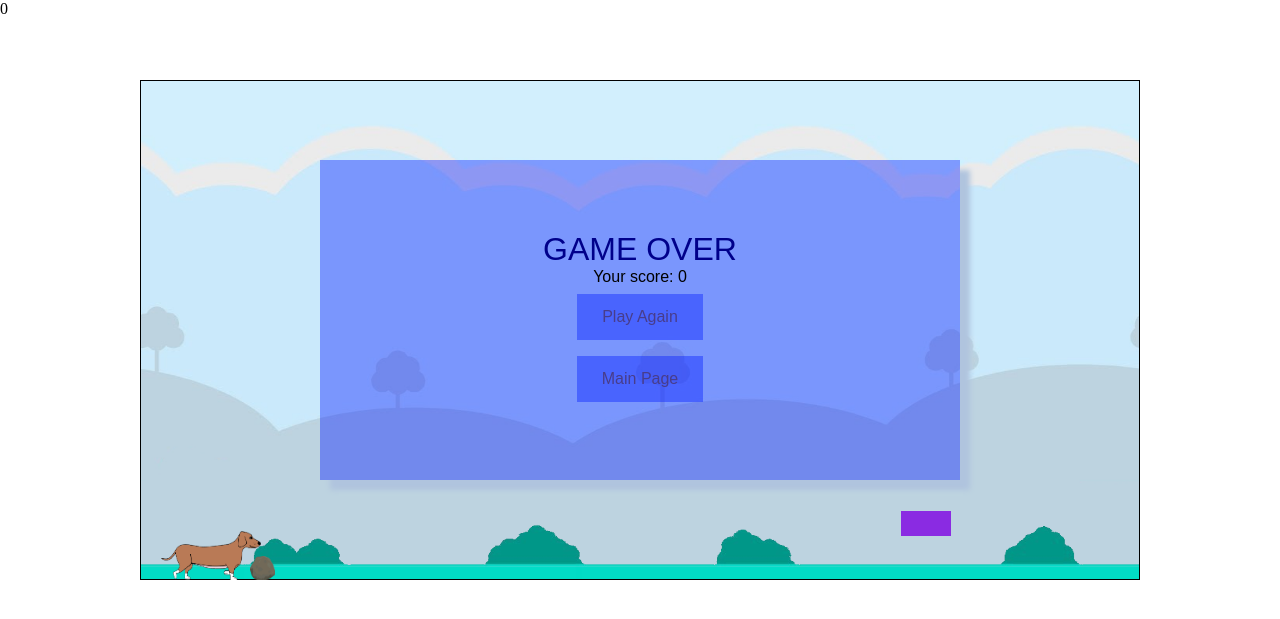
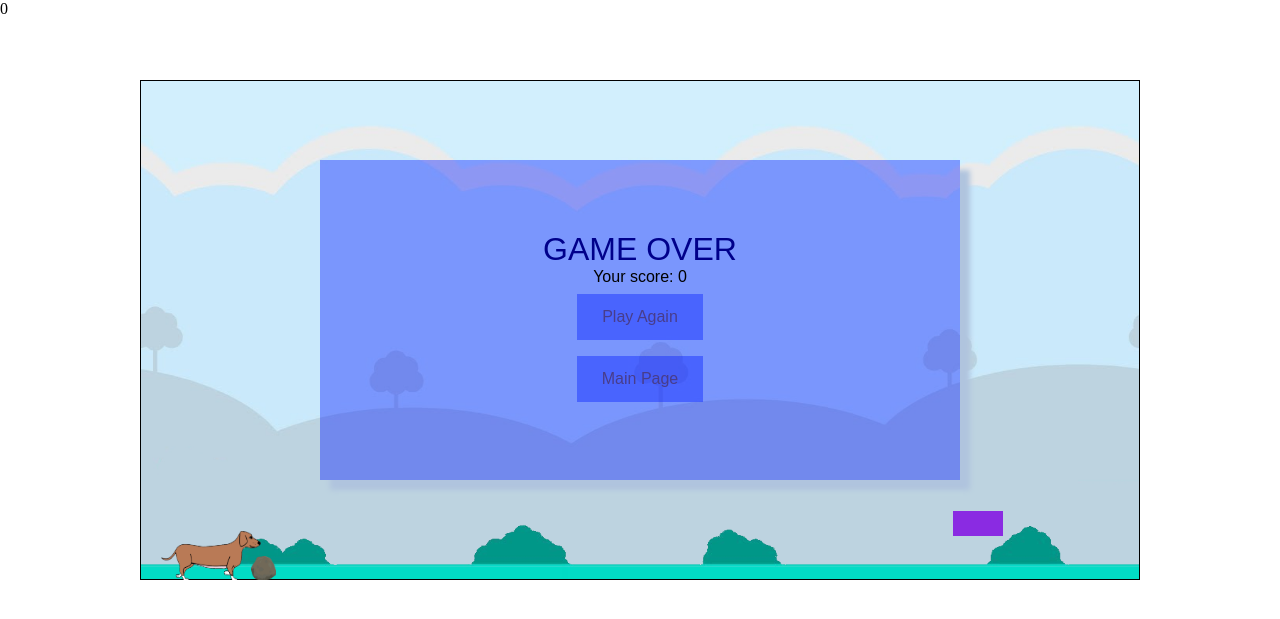
Before and after one commit to FilipKoniuszewski/chrome-dog, a Flask app: page /game in a window 1280 px wide. Shown: the top 619 px of the page. Run offline with Flask 2, Linux system fonts and the light colour scheme.

Commit message:
Obstacles now appear gradually from the right border

```diff
--- a/static/game.css
+++ b/static/game.css
@@ -13,7 +13,7 @@
 }
 #game-border{
     z-index: 10;
-    box-shadow: -100px 10px 0px 0px rgba(255, 255, 255, 1);
+    box-shadow: 0 0 0 100px rgb(255, 255, 255);
 }
 #game-container {
     display: flex;
--- a/static/game.js
+++ b/static/game.js
@@ -2,7 +2,6 @@ window.addEventListener("load", function (){
     const game = {
         init: function (){
             this.obstacles.addObstacle();
-            // this.addObstacles();
             this.startGame();
             this.initKeyEvents();
             this.counter.counterInit();
@@ -34,7 +33,6 @@ window.addEventListener("load", function (){
                         clearInterval(game.characterIntervalAnimation);
                         game.timeOut -= 1;
                         game.randomPos.posArray.push(400);
-                        // document.getElementById("game-container").style.animation = "animation 2.5s linear infinite";
                         game.startGame();
                     }
                 },1000)
@@ -43,7 +41,6 @@ window.addEventListener("load", function (){
         obstacles : {
             obstacleArray: [],
             moveObstacle: function (obstacle){
-                // obstacle.pos -= 5;
                 obstacle.pos -= 2;
                 obstacle.elem.style.left = obstacle.pos + "px";
                 let obstacleWidth = parseInt(getComputedStyle(obstacle.elem).width);
@@ -65,7 +62,7 @@ window.addEventListener("load", function (){
                 for (let obstacle of game.obstacles.obstacleArray){
                     widthSum += parseInt(getComputedStyle(obstacle.elem).width);
                 }
-                let pos = 900 - widthSum - parseInt(getComputedStyle(obstacleElem).width);
+                let pos = 900 - widthSum;
                 obstacleElem.style.left = pos + "px";
                 this.obstacleArray.push(new Obstacle(obstacleElem, pos))
             },
```
